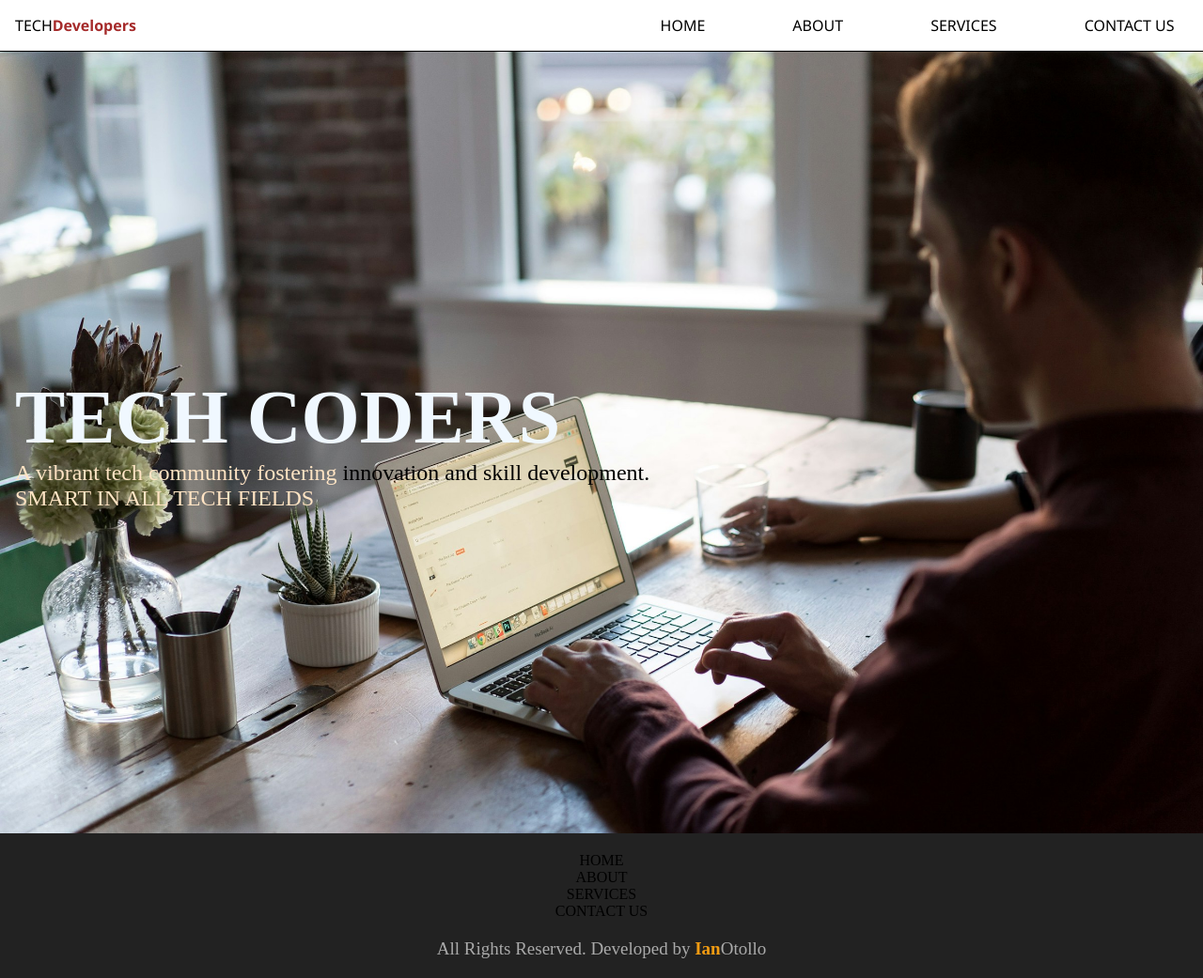
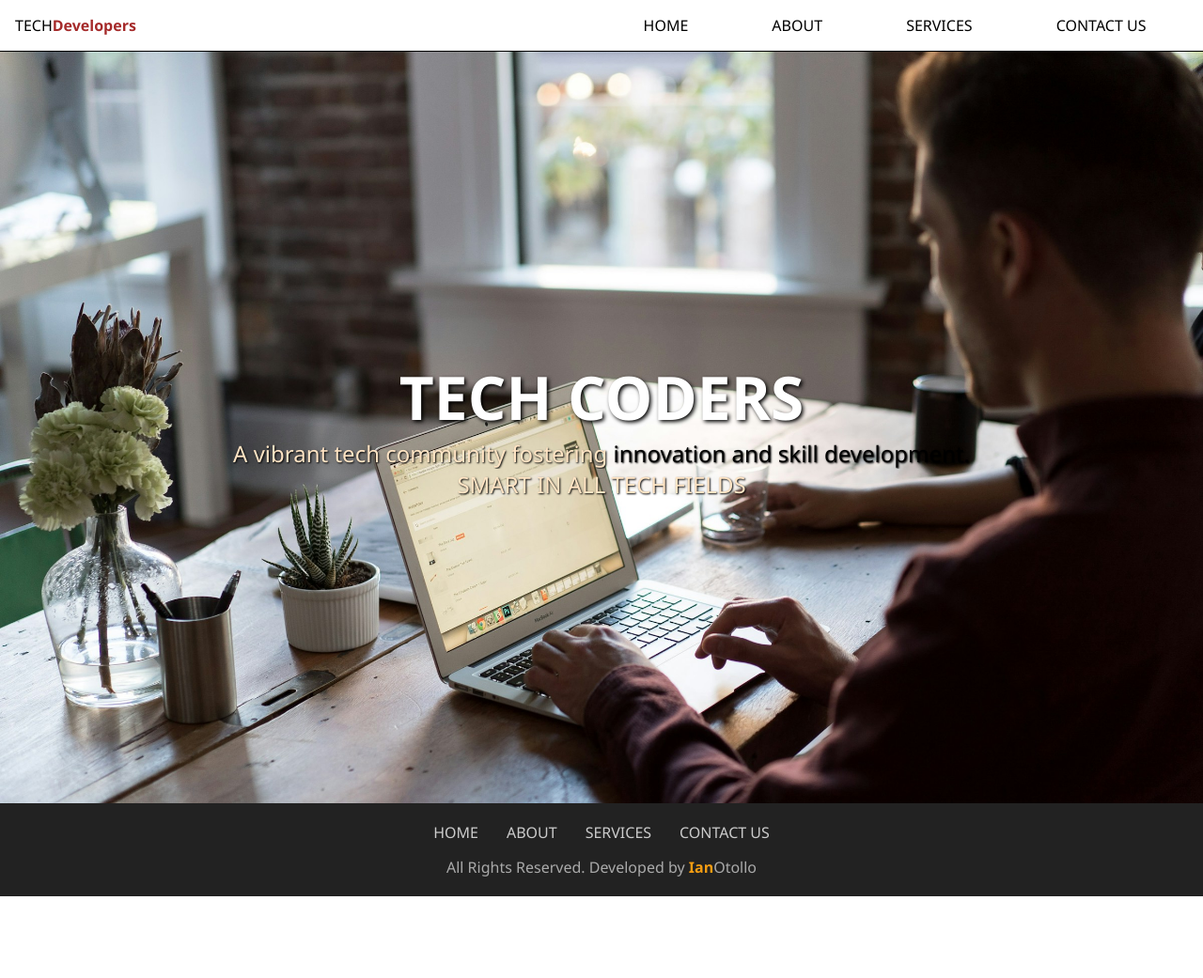
Before and after one commit to IanOtollo/Tech-Website, a plain HTML site: page homepage/index.html in a window 1280 px wide. Shown: the whole page at 94% size. After the commit the page ends 954 px from the top, so only its background shows below. Drawn offline with Linux system fonts and the light colour scheme.

Commit message:
all changes

```diff
--- a/homepage/style.css
+++ b/homepage/style.css
@@ -1,16 +1,21 @@
 * {
     padding: 0;
     margin: 0;
+    box-sizing: border-box;
     overflow-x: hidden;
 }
 
+body {
+    font-family: 'Segoe UI', Tahoma, Geneva, Verdana, sans-serif;
+}
+
+/* NAVBAR */
 .navbar {
     display: flex;
     justify-content: space-between;
     padding: 1em;
     width: 100%;
     border-bottom: 1px solid black;
-    font-family: 'Segoe UI', Tahoma, Geneva, Verdana, sans-serif;
 }
 
 .navbar span {
@@ -45,84 +50,66 @@ nav ul li:hover {
     text-decoration: underline;
 }
 
+/* HERO SECTION */
 .hero {
-    background-image: url(hero-banner.jpg);
+    background-image: url('hero-banner.jpg');
     height: 100vh;
     background-position: center;
     background-repeat: no-repeat;
     background-size: cover;
     display: flex;
+    flex-direction: column;
+    justify-content: center;
     align-items: center;
+    text-align: center;
     padding: 1em;
 }
 
 .hero h1 {
-    font-size: 5em;
-    color: aliceblue;
+    font-size: 4em;
+    color: #fff;
+    text-shadow: 2px 2px 4px #000;
 }
 
 .hero p {
     font-size: 1.5em;
-    color: bisque;
+    color: #ffe4c4;
+    text-shadow: 1px 1px 2px #000;
 }
 
 .hero span {
-    color: black;
+    color: #000;
 }
 
+/* FOOTER */
 footer {
     background-color: #222;
     color: #fff;
-    padding: 20px 40px;
-}
-
-.footer {
-    display: flex;
-    justify-content: center;
-    align-items: center;
-    gap: 40px;
-    flex-wrap: wrap;
+    padding: 20px 10px;
     text-align: center;
 }
 
-.footer-left,
-.footer-right {
+.footer-nav {
     display: flex;
-    flex-direction: row;
-    gap: 20px;
+    justify-content: center;
+    flex-wrap: wrap;
+    gap: 30px;
+    margin-bottom: 15px;
 }
 
-.footer-left ul,
-.footer-right ul {
-    list-style: none;
-    padding: 0;
-    margin: 0;
-    display: flex;
-    flex-direction: row;
-    gap: 20px;
-}
-
-.footer-left li,
-.footer-right li {
-    margin-bottom: 0;
-}
-
-.footer-left a,
-.footer-right a {
+.footer-nav a {
     color: #ccc;
     text-decoration: none;
+    font-size: 16px;
     transition: color 0.3s ease;
 }
 
-.footer-left a:hover,
-.footer-right a:hover {
+.footer-nav a:hover {
     color: #fff;
 }
 
 .footer-bottom {
-    text-align: center;
-    margin-top: 20px;
-    font-size: 19px;
+    font-size: 16px;
     color: #aaa;
 }
 
```
